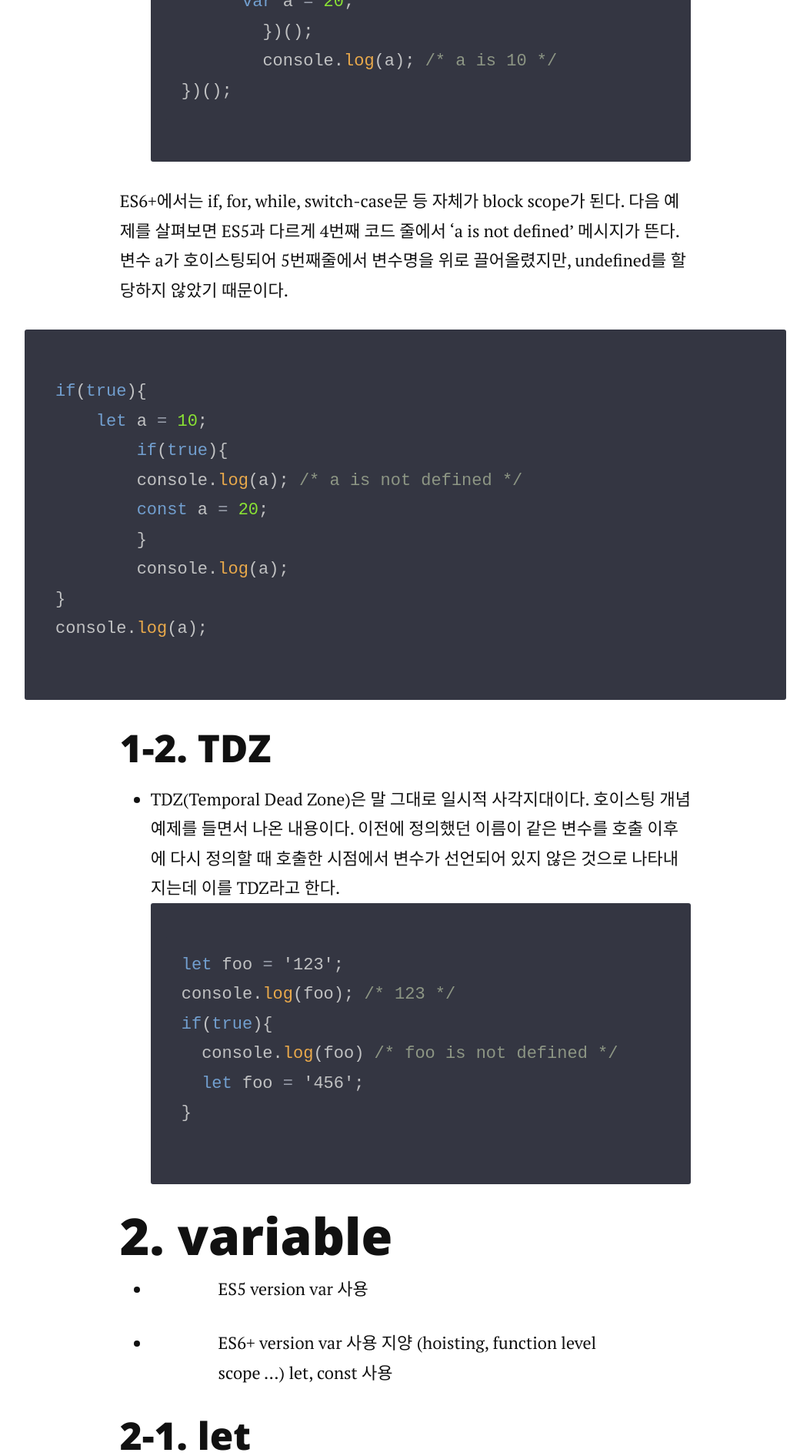
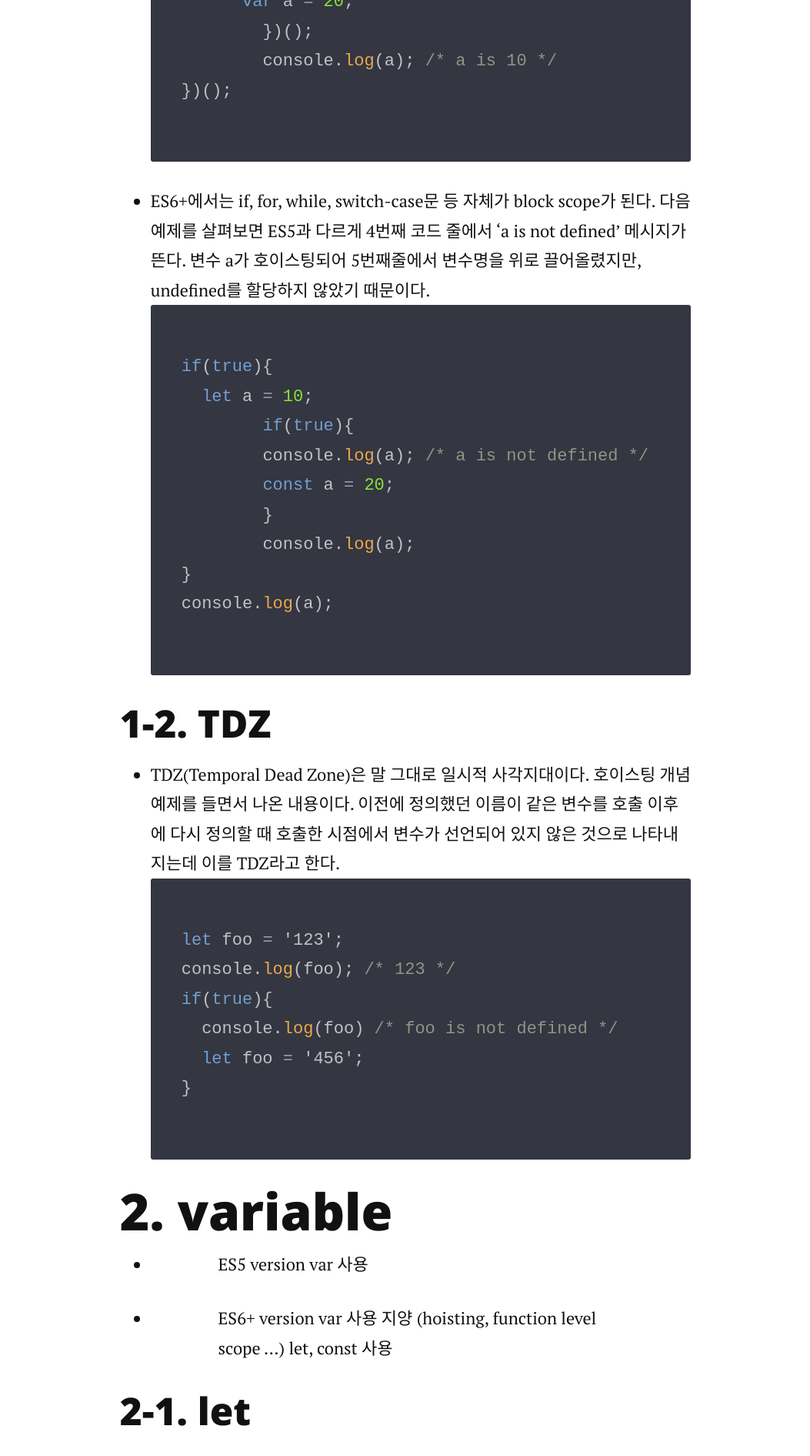
Before and after one commit to raonzena/raonzena.github.io, a Jekyll site: the page built from _posts/2019-01-29-03-third-post.markdown, in a window 1280 px wide. Shown: the part 2007-3898 px from the top of the page at 77% size, without its empty margins (113-1166 px from the left). Built offline with Jekyll 4.4.1, drawn with Linux system fonts in a browser that asks for light colours; nearby versions of some CDN libraries.

Commit message:
update 190129_5

````diff
--- a/_posts/2019-01-29-03-third-post.markdown
+++ b/_posts/2019-01-29-03-third-post.markdown
@@ -45,7 +45,7 @@ date:   2019-01-29
 })();
 ```
 
-ES6+에서는 if, for, while, switch-case문 등 자체가 block scope가 된다.
+- ES6+에서는 if, for, while, switch-case문 등 자체가 block scope가 된다.
 다음 예제를 살펴보면 ES5과 다르게 4번째 코드 줄에서 'a is not defined' 메시지가 뜬다.
 변수 a가 호이스팅되어 5번째줄에서 변수명을 위로 끌어올렸지만, undefined를 할당하지 않았기 때문이다.
 ```javascript
@@ -80,11 +80,11 @@ if(true){
 # **2. variable**
 
 - ES5 version
-  var 사용
+var 사용
 
 - ES6+ version
-  var 사용 지양 (hoisting, function level scope ...)
-  let, const 사용
+var 사용 지양 (hoisting, function level scope ...)
+let, const 사용
 
 
 
````
